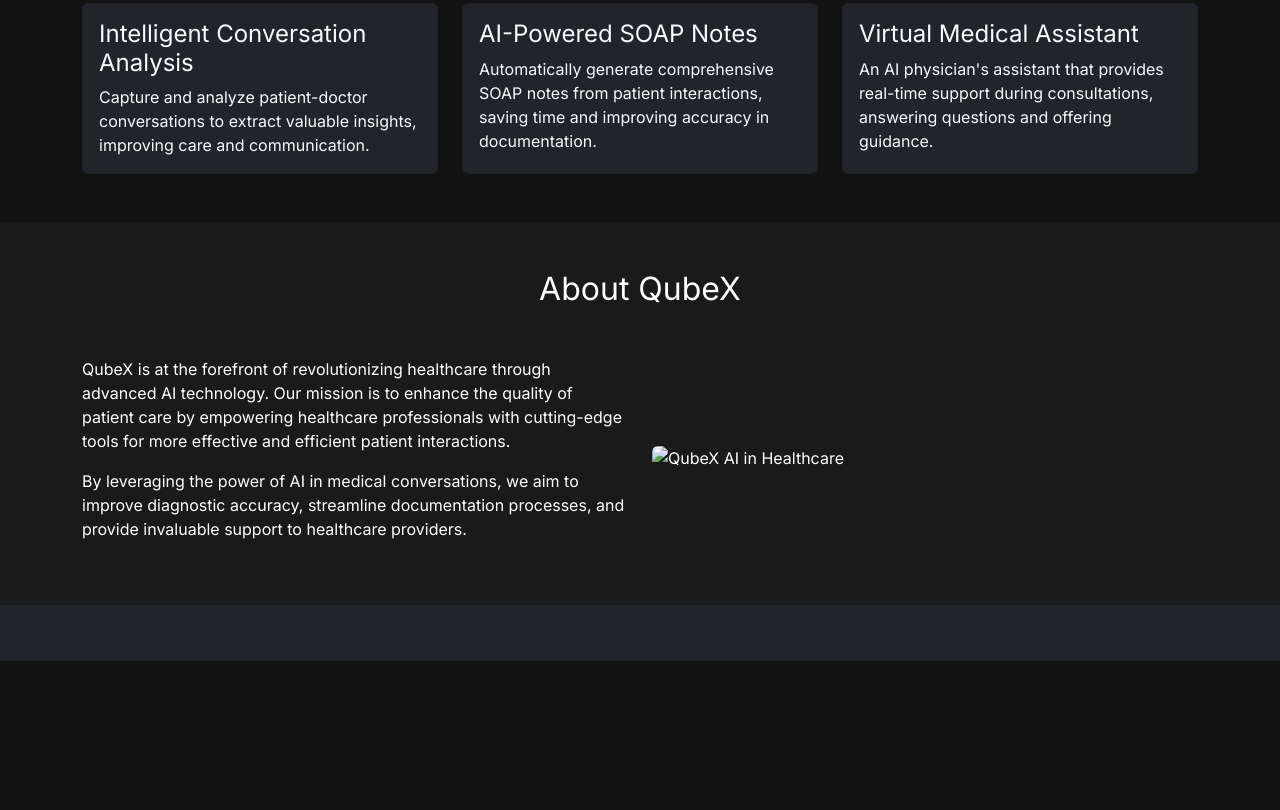
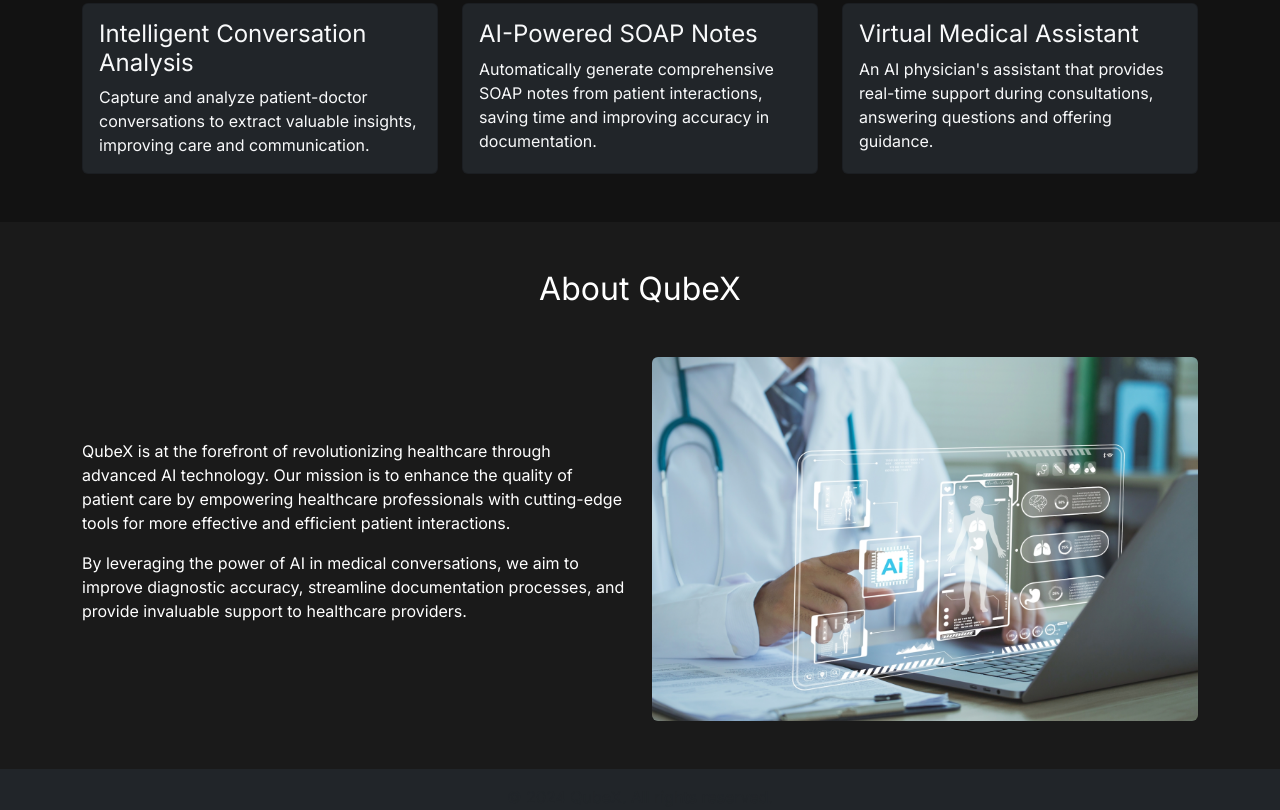
Before and after one commit to saqib-qubex/qubextech, a plain HTML site: page index.html in a window 1280 px wide. Shown: the part 622-1432 px from the top of the page. Before the commit the page ends 1283 px from the top, so only its background shows below. Drawn offline with nearby package versions, Linux system fonts and the light colour scheme.

Commit message:
added image

```diff
--- a/index.html
+++ b/index.html
@@ -95,7 +95,7 @@
                         <p>By leveraging the power of AI in medical conversations, we aim to improve diagnostic accuracy, streamline documentation processes, and provide invaluable support to healthcare providers.</p>
                     </div>
                     <div class="col-lg-6">
-                        <img src="/api/placeholder/600/400" alt="QubeX AI in Healthcare" class="img-fluid rounded">
+                        <img src="assets/ai-medicine.jpg" alt="something isn't right" class="img-fluid rounded">
                     </div>
                 </div>
             </div>
```
Also changed, not shown: assets/ai-medicine.jpg (added).
